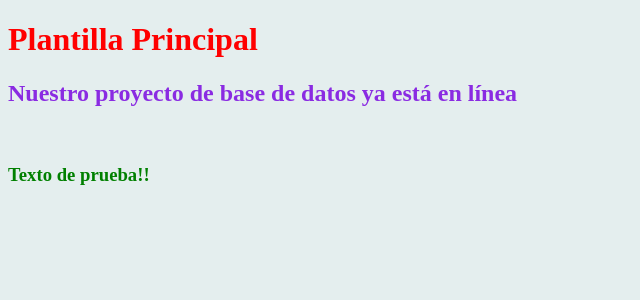
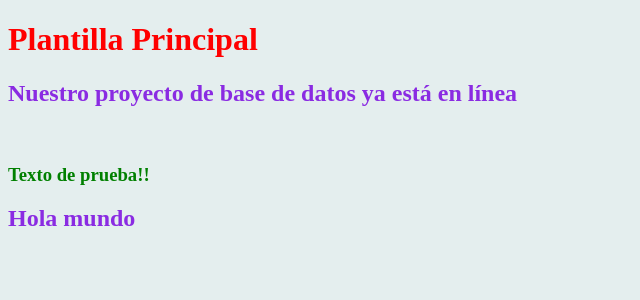
Before and after one commit to cpablop1/database, a Django app: page / in a window 1280 px wide. Shown: the top 300 px of the page, without its empty margins (0-640 px from the left). Run offline with Django 3.2, Linux system fonts and the light colour scheme.

Commit message:
New changes

```diff
--- a/BD/app/templates/layout.html
+++ b/BD/app/templates/layout.html
@@ -5,10 +5,10 @@
     <meta charset="UTF-8">
     <meta http-equiv="X-UA-Compatible" content="IE=edge">
     <meta name="viewport" content="width=device-width, initial-scale=1.0">
-    <!------------------------------------------------------------------------------->
+
     <link type="text/css" rel="stylesheet" href="{% static '/css/style.css' %}" />
     <script src="{% static '/js/js.js' %}"></script>
-    <!------------------------------------------------------------------------------->
+
     <title>DataBase</title>
 </head>
 <body>
@@ -17,8 +17,8 @@
     <h3>Texto de prueba!!</h3>
 
     {% block contenido %}
+        <h2>Hola mundo</h2>
     {% endblock %}
 
-    <!--Rama pablo-->
 </body>
 </html>
```
Also changed, not shown: BD/app/migrations/0001_initial.py, BD/app/migrations/0002_auto_20210509_2128.py (deleted), BD/app/models.py (line endings or trailing spaces).
